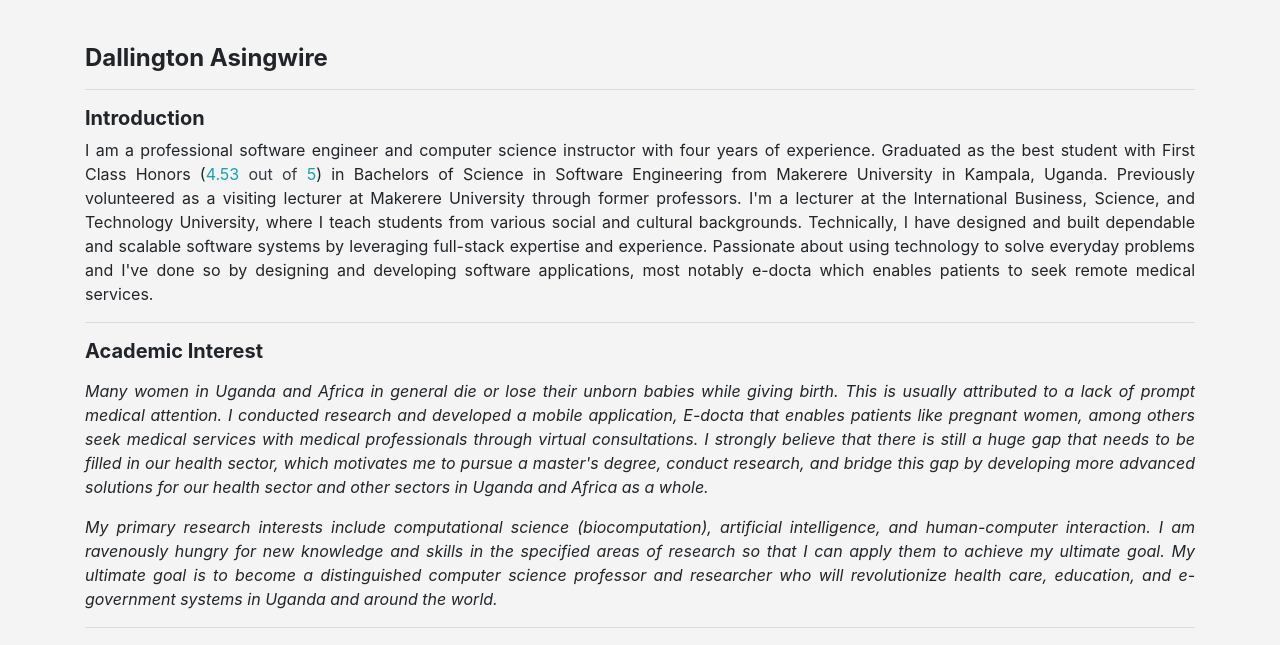
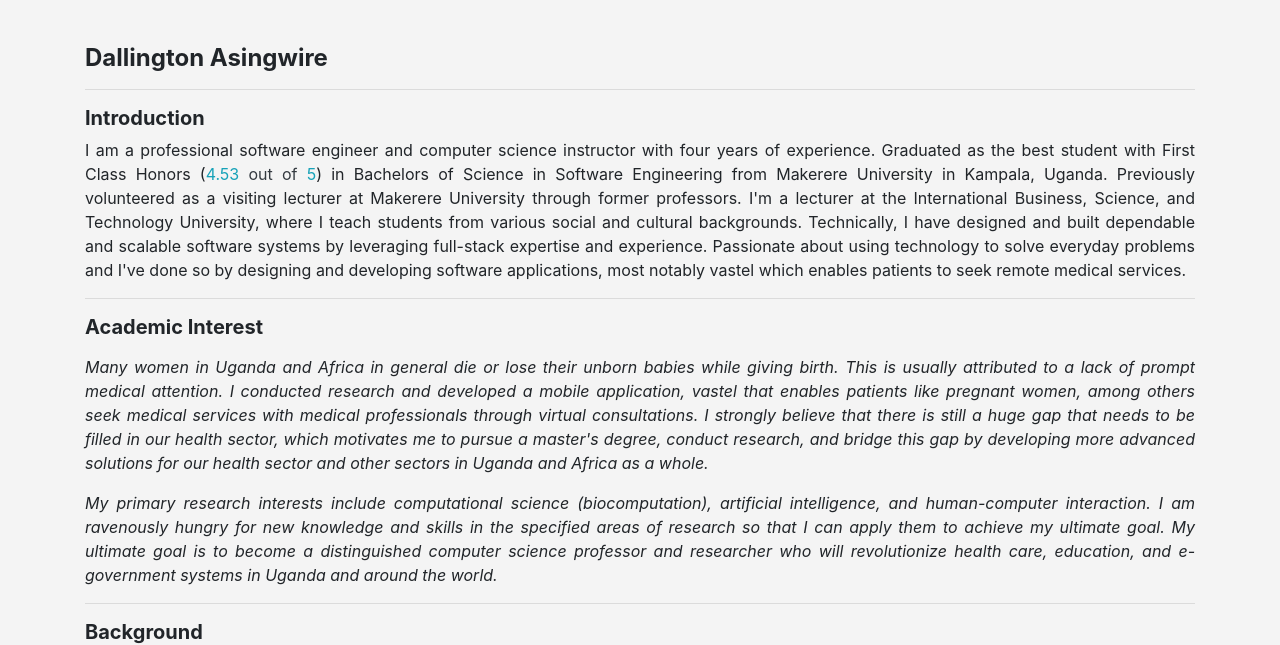
Before and after one commit to d-asingwire/dallingtonug, a PHP site: page / in a window 1280 px wide. Shown: the part 52-697 px from the top of the page. Run offline with PHP 8.4, Linux system fonts and the light colour scheme.

Commit message:
edited project links

```diff
--- a/index.php
+++ b/index.php
@@ -87,7 +87,7 @@
                 University, where I teach students from various social and cultural backgrounds.
                 Technically, I have designed and built dependable and scalable software systems by leveraging full-stack
                 expertise and experience. Passionate about using technology to solve everyday problems and I've done so
-                by designing and developing software applications, most notably e-docta which enables patients to seek
+                by designing and developing software applications, most notably vastel which enables patients to seek
                 remote medical services.
                 <hr>
             <h5>Academic Interest</h5>
@@ -96,7 +96,7 @@
             <p>
                 <i>
                     Many women in Uganda and Africa in general die or lose their unborn babies while giving birth.
-                    This is usually attributed to a lack of prompt medical attention. I conducted research and developed a mobile application, E-docta that
+                    This is usually attributed to a lack of prompt medical attention. I conducted research and developed a mobile application, vastel that
                     enables patients like pregnant women, among others seek medical services with medical professionals through virtual consultations.
                     I strongly believe that there is still a huge gap that needs to be filled in our health sector, which motivates me to pursue a master's degree,
                     conduct research, and bridge this gap by developing more advanced solutions for our health sector and other sectors in Uganda and Africa as a whole.
```
